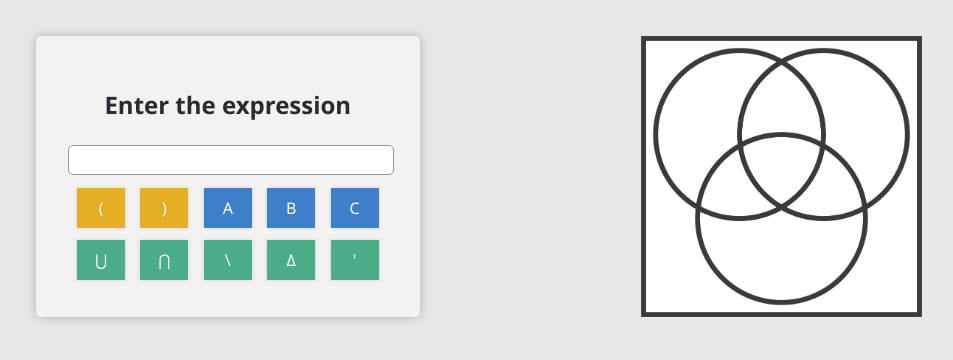
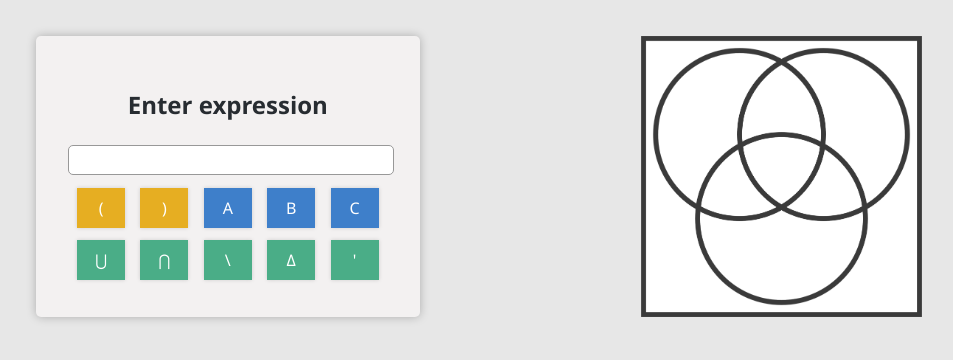
Before and after one commit to Shira-Batz/nativMath, a plain HTML site: page index.html in a window 1280 px wide. Shown: the part 66-426 px from the top of the page, without its empty margins (169-1122 px from the left). Drawn offline with nearby package versions, Linux system fonts and the light colour scheme.

Commit message:
Update index.html

```diff
--- a/index.html
+++ b/index.html
@@ -160,7 +160,7 @@
     <h1> Diagram view </h1>
     <div id="container">
         <div id="input-container">
-            <h2>Enter the expression</h2>
+            <h2>Enter expression</h2>
             <input type="text" />
             <div class="keys par">&lpar;</div>
             <div class="keys par">&rpar;</div>
```
